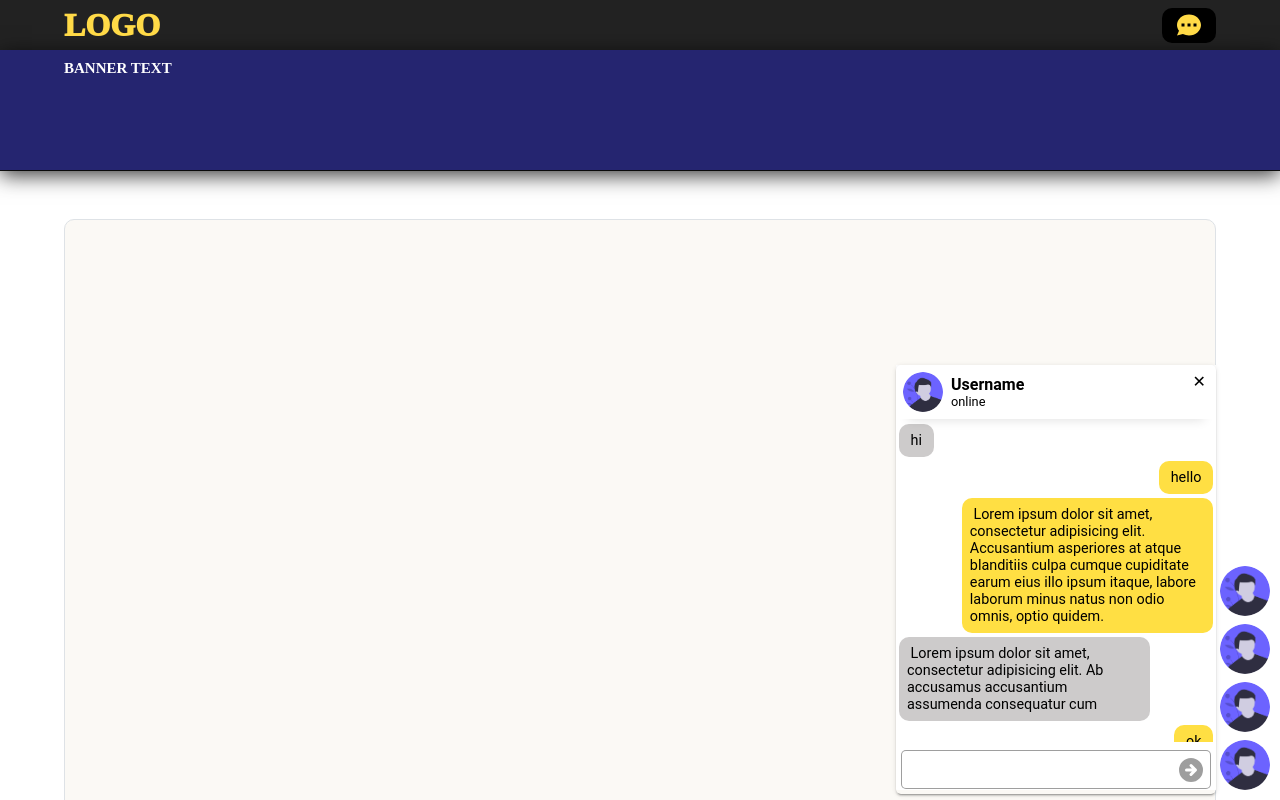
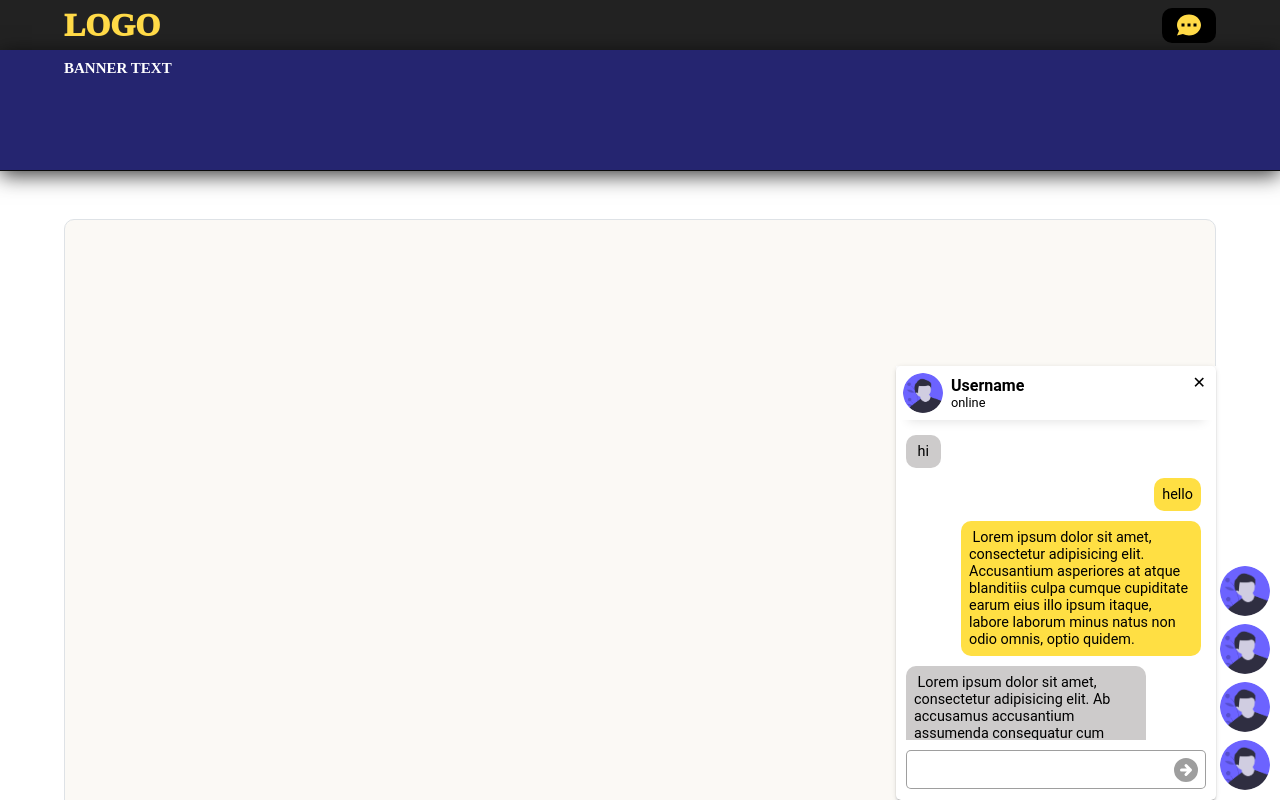
Before and after one commit to atyd3/chat, a Vue app in the folder chat/: page / in a window 1280 px wide. Shown: the top 800 px of the page. Built offline with nearby package versions, Linux system fonts and the light colour scheme.

Commit message:
styling popup

```diff
--- a/chat/src/components/chats/ChatList.vue
+++ b/chat/src/components/chats/ChatList.vue
@@ -27,7 +27,7 @@ export default {
 
   &__item {
     &--active {
-      background: linear-gradient(90deg, rgba(205, 203, 203, 0.25) 25%, rgba(205, 203, 203, 1) 75%);
+      background: #cdcbcb;
       box-shadow: none;
     }
   }
@@ -36,7 +36,7 @@ export default {
 
 
 ::-webkit-scrollbar {
-  width: 5px;
+  width: 8px;
 
   &-track {
     -webkit-box-shadow: inset 0 0 5px #b7c4c9;
@@ -44,7 +44,7 @@ export default {
   }
 
   &-thumb {
-    background: #b7c4c9;
+    background: #cdcbcb;
     border-radius: 10px;
 
     &:hover {
--- a/chat/src/components/chats/ChatPopup.vue
+++ b/chat/src/components/chats/ChatPopup.vue
@@ -3,7 +3,7 @@
     <base-card>
       <user-bar class="status-bar__small"></user-bar>
       <messages-list class="messages__list--small"></messages-list>
-      <send-message class="send send--small"></send-message>
+      <send-message class="send--small"></send-message>
     </base-card>
   </div>
 </template>
@@ -12,14 +12,11 @@
 .popup-container {
   position: fixed;
   right: 5%;
-  bottom: 10px;
+  bottom: -10px;
 
   width: 320px;
-  height: 425px;
 
   background-color: white;
-
-
 }
 </style>
 <script>
--- a/chat/src/components/messages/MessagesList.vue
+++ b/chat/src/components/messages/MessagesList.vue
@@ -5,14 +5,13 @@
         hi
       </base-message>
     </div>
-    <div class="messages__item messages__item--left">
+    <div class="messages__item messages__item--right">
+      <base-message role="received">hello</base-message>
+    </div>
+    <div class="messages__item messages__item--right">
       <base-message role="received">
-        hello
-      </base-message>
-    </div>
-    <div class="messages__item messages__item--left">
-      <base-message role="received">
-        Lorem ipsum dolor sit amet, consectetur adipisicing elit. Accusantium asperiores at atque blanditiis culpa
+        Lorem ipsum dolor sit amet, consectetur adipisicing elit. Accusantium asperiores at
+        atque blanditiis culpa
         cumque cupiditate earum eius illo ipsum itaque, labore laborum minus natus non odio omnis, optio quidem.
       </base-message>
     </div>
@@ -21,9 +20,14 @@
         Lorem ipsum dolor sit amet, consectetur adipisicing elit. Ab accusamus accusantium assumenda consequatur cum
       </base-message>
     </div>
-    <div class="messages__item messages__item--left">
+    <div class="messages__item messages__item--right">
       <base-message role="received">
         ok
+      </base-message>
+    </div>
+    <div class="messages__item">
+      <base-message role="sended">
+        quod temporibus, vero, voluptas, voluptatum.
       </base-message>
     </div>
     <!--      Add scroll to the last message-->
@@ -49,41 +53,41 @@ export default {
     flex-direction: column;
 
     &--small {
-      height: 320px;
-      margin: 3px;
+      height: 310px;
+      margin: 10px;
 
       .messages__item {
         max-width: 80%;
+        margin-right: 5px;
       }
     }
   }
 
   &__item {
     max-width: 45%;
-    margin: 2px 0;
+    margin: 5px 5px 5px 0;
 
-    &--left {
+    &--right {
       align-self: flex-end;
     }
   }
 }
 
 ::-webkit-scrollbar {
-  width: 5px;
-}
+  width: 8px;
 
-::-webkit-scrollbar-track {
+  &-track {
     -webkit-box-shadow: inset 0 0 5px #b7c4c9;
     border-radius: 10px;
   }
 
-::-webkit-scrollbar-thumb {
-  background: #b7c4c9;
+  &-thumb {
+    background: #cdcbcb;
     border-radius: 10px;
-}
 
-::-webkit-scrollbar-thumb:hover {
+    &:hover {
       background: rgba(255, 223, 67, 0.5);
     }
-
+  }
+}
 </style>
--- a/chat/src/components/messages/SendMessage.vue
+++ b/chat/src/components/messages/SendMessage.vue
@@ -31,16 +31,16 @@
   }
 
   &--small {
-    padding: 5px;
-    margin: 0;
-    width: 100%;
+    margin: 10px;
+    width: auto;
+    height: 50px;
 
     input {
       width: 100%;
     }
 
     img {
-      right: 5px;
+      right: 0;
     }
   }
 }
```
Lines whose indentation alone changed are shown as unchanged.
